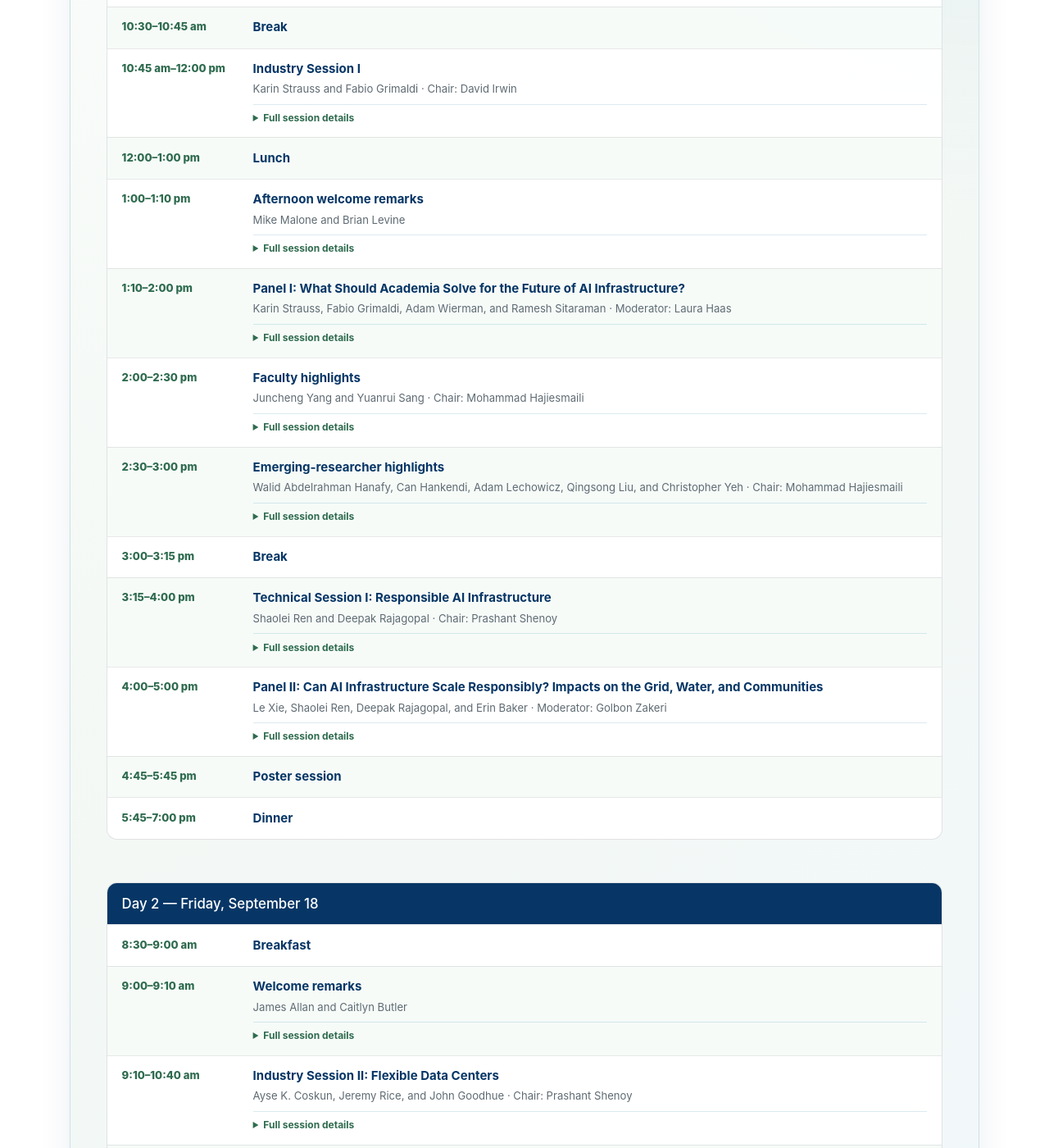
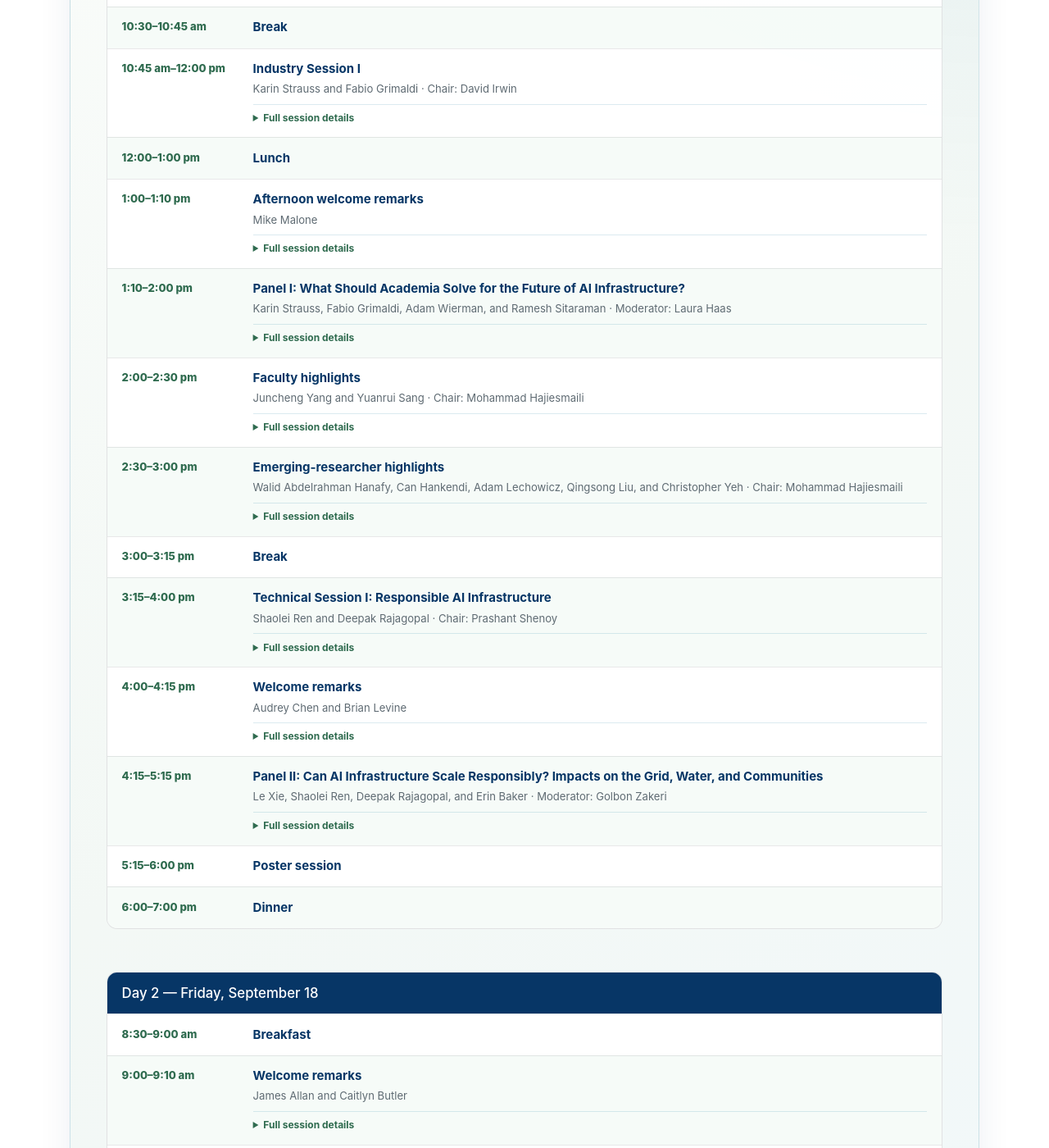
Before and after one commit to umass-solar/umass-solar.github.io, a Jekyll site: the page built from scai-symposium.md, in a window 1280 px wide and 1400 px high, scrolled down 4623 px. Shown: the whole window at 82% size. Built offline with Jekyll 4.4.1, drawn with Linux system fonts in a browser that asks for light colours.

Commit message:
Update scai-symposium.md

```diff
--- a/scai-symposium.md
+++ b/scai-symposium.md
@@ -2051,12 +2051,11 @@ This talk describes how AWS approaches this challenge across interconnected laye
           <time class="scai-program-time" datetime="2026-09-17T13:00">1:00&ndash;1:10 pm</time>
           <div class="scai-program-session">
             <strong>Afternoon welcome remarks</strong>
-            <p>Mike Malone and Brian Levine</p>
+            <p>Mike Malone</p>
             <details class="scai-session-details">
               <summary>Full session details</summary>
               <div class="scai-session-details-panel">
                 <div class="scai-session-person"><strong>Mike Malone</strong><span>Vice Chancellor for Research and Engagement, UMass Amherst</span><em>Welcome remarks</em></div>
-                <div class="scai-session-person"><strong>Brian Levine</strong><span>Associate Dean of Research &amp; Engagement; Distinguished Professor, Manning College of Information and Computer Sciences, UMass Amherst</span><em>Welcome remarks</em></div>
               </div>
             </details>
           </div>
@@ -2188,7 +2187,21 @@ This talk describes how AWS approaches this challenge across interconnected laye
           </div>
         </div>
         <div class="scai-program-row">
-          <time class="scai-program-time" datetime="2026-09-17T16:00">4:00&ndash;5:00 pm</time>
+          <time class="scai-program-time" datetime="2026-09-17T16:00">4:00&ndash;4:15 pm</time>
+          <div class="scai-program-session">
+            <strong>Welcome remarks</strong>
+            <p>Audrey Chen and Brian Levine</p>
+            <details class="scai-session-details">
+              <summary>Full session details</summary>
+              <div class="scai-session-details-panel">
+                <div class="scai-session-person"><strong>Audrey Chen</strong><span>Deputy CTO and Director of AI, Commonwealth of Massachusetts</span><em>Welcome remarks</em></div>
+                <div class="scai-session-person"><strong>Brian Levine</strong><span>Associate Dean of Research &amp; Engagement; Distinguished Professor, Manning College of Information and Computer Sciences, UMass Amherst</span><em>Welcome remarks</em></div>
+              </div>
+            </details>
+          </div>
+        </div>
+        <div class="scai-program-row">
+          <time class="scai-program-time" datetime="2026-09-17T16:15">4:15&ndash;5:15 pm</time>
           <div class="scai-program-session">
             <strong>Panel II: Can AI Infrastructure Scale Responsibly? Impacts on the Grid, Water, and Communities</strong>
             <p>Le Xie, Shaolei Ren, Deepak Rajagopal, and Erin Baker &middot; Moderator: Golbon Zakeri</p>
@@ -2205,11 +2218,11 @@ This talk describes how AWS approaches this challenge across interconnected laye
           </div>
         </div>
         <div class="scai-program-row">
-          <time class="scai-program-time" datetime="2026-09-17T16:45">4:45&ndash;5:45 pm</time>
+          <time class="scai-program-time" datetime="2026-09-17T17:15">5:15&ndash;6:00 pm</time>
           <div class="scai-program-session"><strong>Poster session</strong></div>
         </div>
         <div class="scai-program-row">
-          <time class="scai-program-time" datetime="2026-09-17T17:45">5:45&ndash;7:00 pm</time>
+          <time class="scai-program-time" datetime="2026-09-17T18:00">6:00&ndash;7:00 pm</time>
           <div class="scai-program-session"><strong>Dinner</strong></div>
         </div>
       </section>
```
